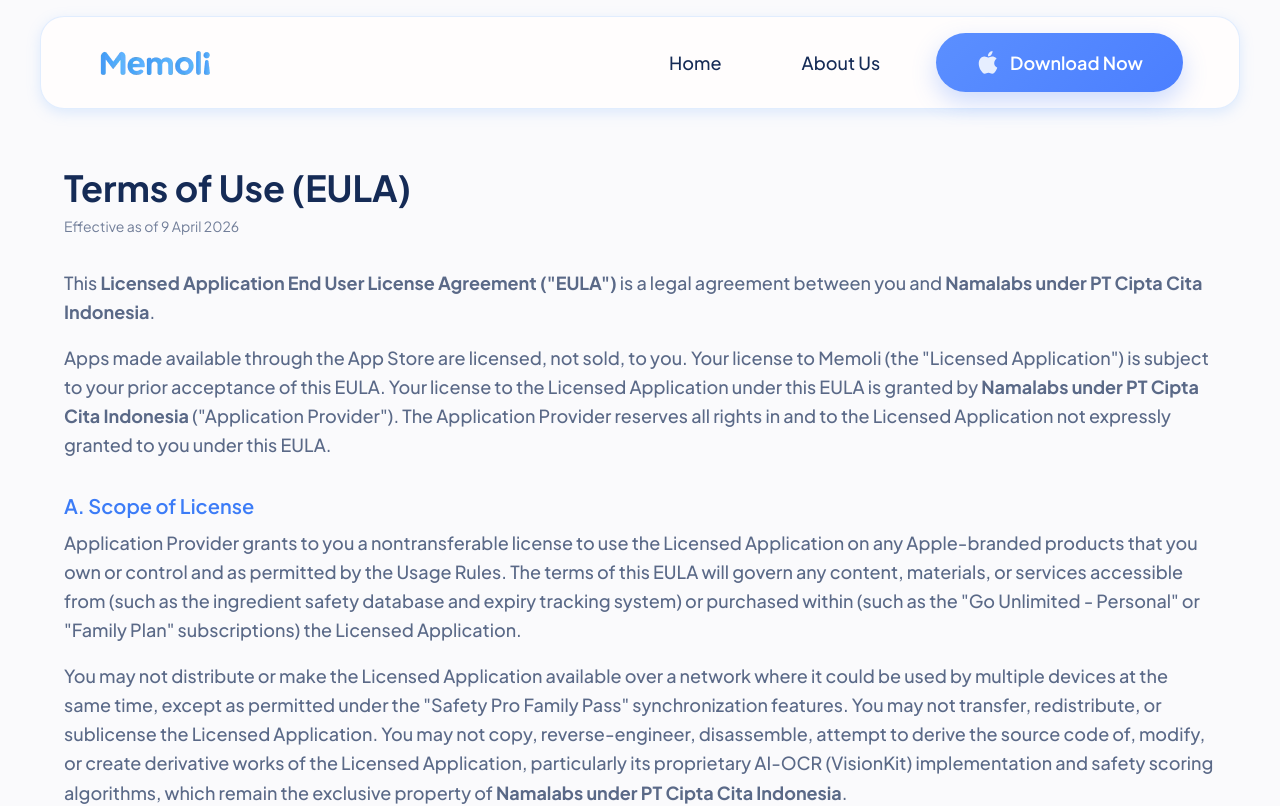
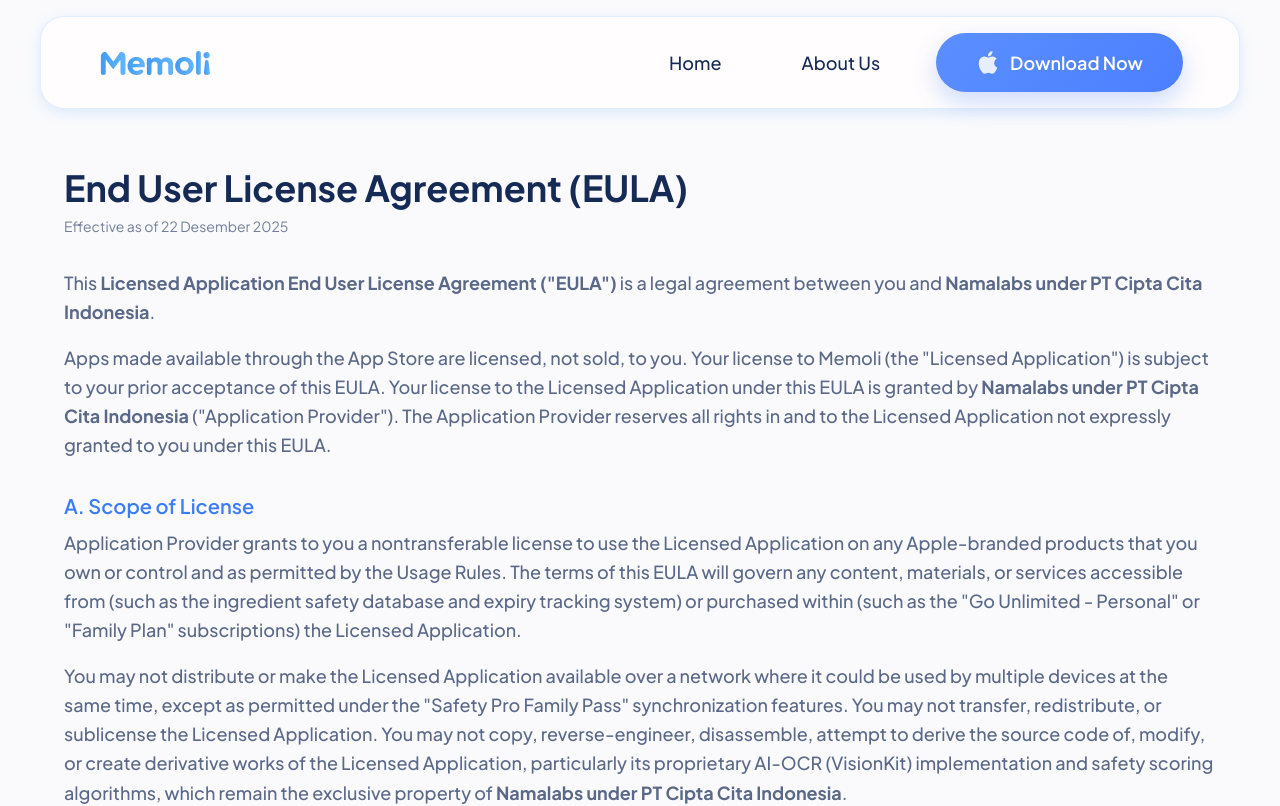
Before and after one commit to Namalabs/memoli-web, a Next.js app: page /eula in a window 1280 px wide. Shown: the top 806 px of the page. Built offline with nearby package versions, Linux system fonts and the light colour scheme.

Commit message:
EULA title

```diff
--- a/src/app/eula/page.tsx
+++ b/src/app/eula/page.tsx
@@ -1,10 +1,10 @@
 import LegalArticle from "@memoli/components/legal/LegalArticle";
 
-const EFFECTIVE_DATE = "9 April 2026";
+const EFFECTIVE_DATE = "22 Desember 2025";
 
 export default function EULAPage() {
   return (
-    <LegalArticle title="Terms of Use (EULA)" effectiveDate={EFFECTIVE_DATE}>
+    <LegalArticle title="End User License Agreement (EULA)" effectiveDate={EFFECTIVE_DATE}>
       <p>
         This <strong>Licensed Application End User License Agreement (&quot;EULA&quot;)</strong> is a legal agreement
         between you and <strong>Namalabs under PT Cipta Cita Indonesia</strong>.
```
